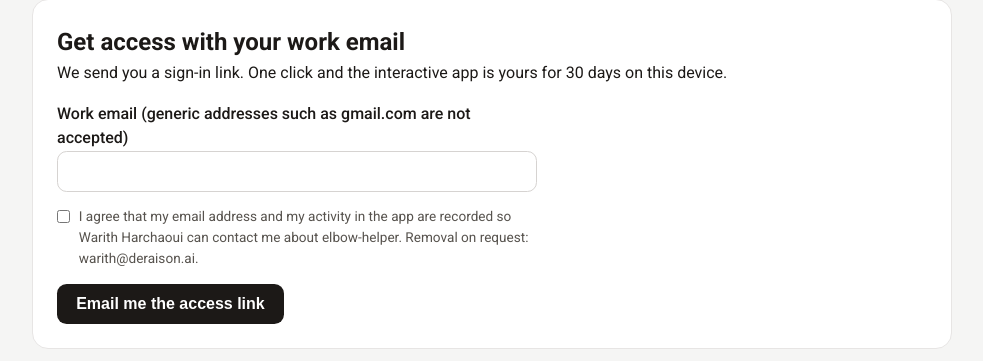
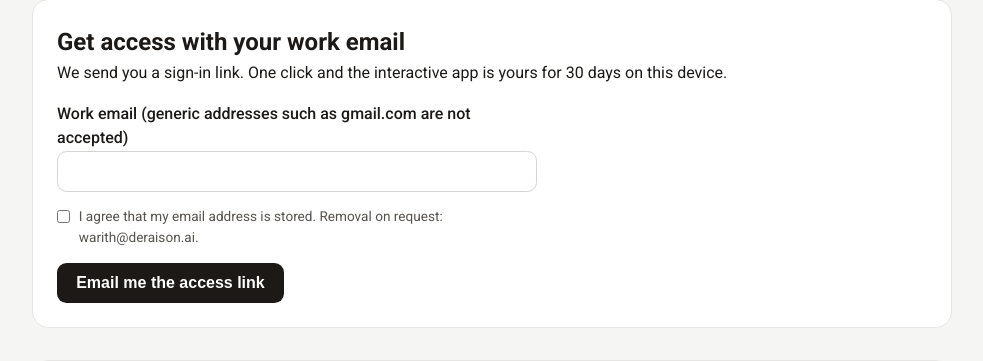
Before and after one commit to warith-harchaoui/elbow-helper, a PHP site: page /landing.php in a window 1280 px wide. Shown: the part 349-710 px from the top of the page, without its empty margins (148-1131 px from the left). Run offline with PHP 8.4, Linux system fonts and the light colour scheme.

Commit message:
webapp: shorten the landing consent line to email storage only

```diff
--- a/webapp/gate/landing.php
+++ b/webapp/gate/landing.php
@@ -228,7 +228,7 @@ const STRINGS = {
     form_title: "Get access with your work email",
     form_sub: "We send you a sign-in link. One click and the interactive app is yours for 30 days on this device.",
     email_label: "Work email (generic addresses such as gmail.com are not accepted)",
-    consent: "I agree that my email address and my activity in the app are recorded so Warith Harchaoui can contact me about elbow-helper. Removal on request: warith@deraison.ai.",
+    consent: "I agree that my email address is stored. Removal on request: warith@deraison.ai.",
     submit: "Email me the access link",
     examples_title: "What you will get",
     examples_sub: "Four curves from the published examples, rendered by the engine. These previews are static; the app makes them yours: paste your own points, get the verdict and export the figure.",
@@ -263,7 +263,7 @@ const STRINGS = {
     form_title: "Accédez avec votre email professionnel",
     form_sub: "Nous vous envoyons un lien de connexion. Un clic et l'application interactive est à vous pour 30 jours sur cet appareil.",
     email_label: "Email professionnel (les adresses génériques type gmail.com sont refusées)",
-    consent: "J'accepte que mon adresse email et mon activité dans l'application soient enregistrées afin que Warith Harchaoui puisse me recontacter au sujet d'elbow-helper. Suppression sur demande : warith@deraison.ai.",
+    consent: "J'accepte que mon adresse email soit enregistrée. Suppression sur demande : warith@deraison.ai.",
     submit: "Recevoir le lien d'accès",
     examples_title: "Ce que vous obtiendrez",
     examples_sub: "Quatre courbes des exemples publiés, rendues par le moteur. Ces aperçus sont statiques ; l'application les rend vôtres : collez vos propres points, obtenez le verdict, exportez la figure.",
```
